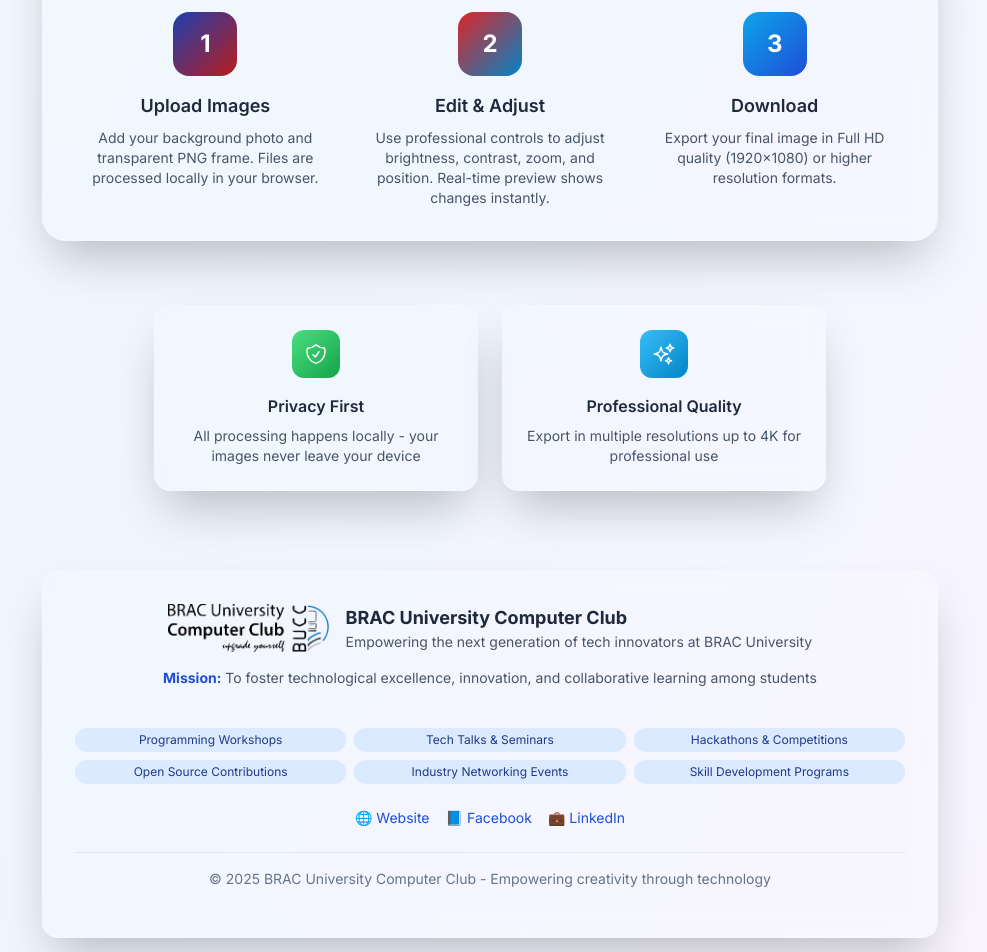
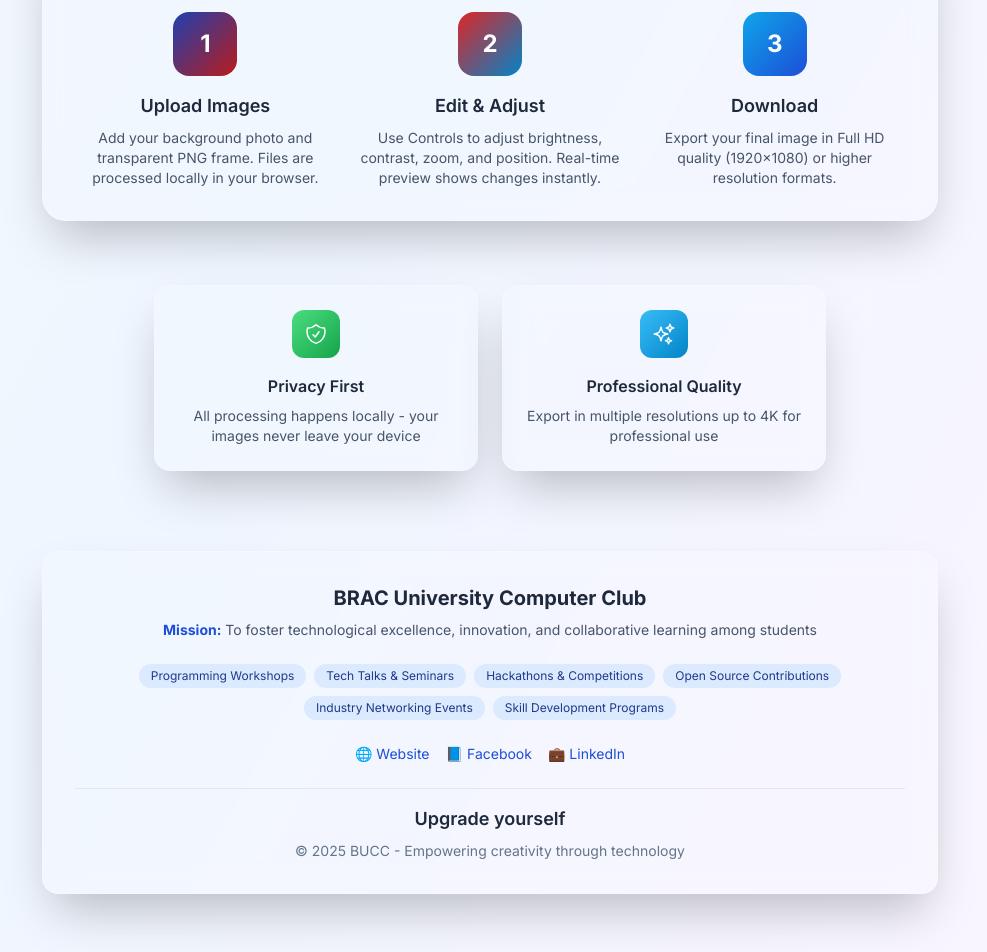
Before and after one commit to SiamFS/bucc_frame_adder, a React (Vite) app: page / in a window 1280 px wide. Shown: the part 1380-2332 px from the top of the page, without its empty margins (150-1137 px from the left). Built offline with nearby package versions, Linux system fonts and the light colour scheme.

Commit message:
refactor: remove BUCC logo from Footer component and clean up theme configuration
- Eliminated the BUCC logo from the Footer component for a cleaner design.
- Removed logo paths from organizationConfig in theme.js to streamline configuration.
- Updated app description for clarity and conciseness.

```diff
--- a/index.html
+++ b/index.html
@@ -4,8 +4,8 @@
     <meta charset="UTF-8" />
     <link rel="icon" type="image/svg+xml" href="/src/assets/BUCC_Logo_icon.svg" />
     <meta name="viewport" content="width=device-width, initial-scale=1.0" />
-    <title>BUCC Frame Editor - Professional Photo Frame Overlay Tool</title>
-    <meta name="description" content="Professional photo frame overlay tool by BRAC University Computer Club. Add transparent frames to your photos with advanced editing controls. All processing happens in your browser." />
+    <title>BUCC Frame Editor - Photo Frame Overlay Tool</title>
+    <meta name="description" content=" photo frame overlay tool by BRAC University Computer Club. Add transparent frames to your photos with advanced editing controls. All processing happens in your browser." />
     <meta name="keywords" content="BUCC, BRAC University, Computer Club, photo editor, frame overlay, image editing, canvas, React" />
     <meta name="author" content="BRAC University Computer Club" />
 
@@ -24,13 +24,13 @@
     <!-- Open Graph / Facebook -->
     <meta property="og:type" content="website" />
     <meta property="og:title" content="BUCC Frame Editor" />
-    <meta property="og:description" content="Professional photo frame overlay tool by BRAC University Computer Club" />
-    <meta property="og:image" content="/src/assets/BUCC_Logo.svg" />
+    <meta property="og:description" content="Photo frame overlay tool by BRAC University Computer Club" />
+    <meta property="og:image" content="/BUCC_Logo.svg" />
 
     <!-- Twitter -->
     <meta property="twitter:card" content="summary_large_image" />
     <meta property="twitter:title" content="BUCC Frame Editor" />
-    <meta property="twitter:description" content="Professional photo frame overlay tool by BRAC University Computer Club" />
+    <meta property="twitter:description" content="Photo frame overlay tool by BRAC University Computer Club" />
   </head>
   <body>
     <div id="root"></div>
--- a/src/App.jsx
+++ b/src/App.jsx
@@ -3,6 +3,7 @@ import { SparklesIcon, ShieldCheckIcon, ClipboardDocumentIcon } from '@heroicons
 import ImageEditor from './components/ImageEditor'
 import Navbar from './components/Navbar'
 import { organizationConfig, appConfig } from './config/theme'
+
 
 function App() {
   const [isLoaded, setIsLoaded] = useState(false)
@@ -129,7 +130,7 @@ function App() {
                   </div>
                   <h3 className="text-lg font-semibold text-slate-800 dark:text-dark-text-primary mb-2">Edit & Adjust</h3>
                   <p className="text-slate-600 dark:text-dark-text-secondary text-sm">
-                    Use professional controls to adjust brightness, contrast, zoom,
+                    Use Controls to adjust brightness, contrast, zoom,
                     and position. Real-time preview shows changes instantly.
                   </p>
                 </div>
@@ -176,31 +177,19 @@ function App() {
                     {/* Footer */}
                     <footer className="text-center mt-20 pb-8 animate-fade-in" style={{ animationDelay: '1s' }}>
                       <div className="glass-morphism rounded-2xl p-8 max-w-4xl mx-auto bg-white/10 dark:bg-dark-bg-secondary/20 backdrop-blur-md border border-white/20 dark:border-dark-border-primary">
-                        {/* BUCC Logo and Info */}
-                        <div className="flex flex-col items-center mb-6">
-                          <div className="flex items-center gap-4 mb-4">
-                            <img
-                              src="/src/assets/BUCC_Logo.svg"
-                              alt="BRAC University Computer Club"
-                              className="h-12 w-auto"
-                            />
-                            <div className="text-left">
-                              <h3 className="text-lg font-bold text-slate-800 dark:text-dark-text-primary">
-                                {organizationConfig.name}
-                              </h3>
-                              <p className="text-sm text-slate-600 dark:text-dark-text-secondary">
-                                {organizationConfig.description}
-                              </p>
-                            </div>
-                          </div>
 
-                          <p className="text-sm text-slate-600 dark:text-dark-text-secondary mb-4 max-w-2xl">
+                        {/* Club Header */}
+                        <div className="text-center mb-6">
+                          <h3 className="text-xl font-bold text-slate-800 dark:text-dark-text-primary mb-2">
+                            {organizationConfig.name}
+                          </h3>
+                          <p className="text-sm text-slate-600 dark:text-dark-text-secondary mb-4 max-w-2xl mx-auto">
                             <strong className="text-primary-600 dark:text-primary-400">Mission:</strong> {organizationConfig.mission}
                           </p>
                         </div>
 
                         {/* Club Activities */}
-                        <div className="grid grid-cols-2 md:grid-cols-3 gap-2 mb-6 text-xs">
+                        <div className="flex flex-wrap justify-center gap-2 mb-6 text-xs">
                           {organizationConfig.activities.map((activity) => (
                             <span
                               key={activity}
@@ -239,9 +228,13 @@ function App() {
                           </a>
                         </div>
 
-                        <div className="border-t border-slate-200 dark:border-dark-border-primary pt-4">
-                          <p className="text-sm text-slate-500 dark:text-dark-text-tertiary mb-4">
-                            © 2025 {organizationConfig.name} - Empowering creativity through technology
+                        {/* Motto and Copyright */}
+                        <div className="border-t border-slate-200 dark:border-dark-border-primary pt-4 text-center">
+                          <p className="text-lg font-semibold text-slate-800 dark:text-dark-text-primary mb-2">
+                            Upgrade yourself
+                          </p>
+                          <p className="text-sm text-slate-500 dark:text-dark-text-tertiary">
+                            © 2025 BUCC - Empowering creativity through technology
                           </p>
                         </div>
                       </div>
--- a/src/components/Footer.jsx
+++ b/src/components/Footer.jsx
@@ -3,7 +3,6 @@ import {
   BuildingOfficeIcon,
   AcademicCapIcon
 } from '@heroicons/react/24/outline'
-import BuccLogoIcon from '../assets/BUCC_Logo.svg'
 
 const Footer = () => {
   return (
@@ -14,13 +13,6 @@ const Footer = () => {
           {/* Header Section */}
           <div className="flex flex-col lg:flex-row items-start lg:items-center gap-6 mb-8">
             <div className="flex items-center gap-4">
-              <div className="w-16 h-16 bg-gradient-to-br from-blue-500 to-purple-600 rounded-2xl flex items-center justify-center shadow-xl">
-                <img
-                  src={BuccLogoIcon}
-                  alt="BUCC Logo"
-                  className="w-10 h-10 filter brightness-0 invert"
-                />
-              </div>
               <div>
                 <h3 className="text-2xl font-bold text-slate-800 dark:text-dark-text-primary mb-1">
                   BRAC University Computer Club
--- a/src/config/theme.js
+++ b/src/config/theme.js
@@ -213,20 +213,14 @@ export const organizationConfig = {
     'Excellence',
     'Inclusivity',
     'Continuous Learning'
-  ],
-
-  // Logo Paths
-  logos: {
-    icon: '/src/assets/BUCC_Logo_icon.svg',
-    full: '/src/assets/BUCC_Logo.svg',
-  }
+  ]
 };
 
 // Application Configuration
 export const appConfig = {
   name: 'BUCC Frame Editor',
   version: '2.0.0',
-  description: 'Professional photo frame overlay tool by BRAC University Computer Club',
+  description: 'Photo frame overlay tool by BRAC University Computer Club',
   author: 'BRAC University Computer Club',
 
   // Feature Flags
```
Also changed, not shown: src/assets/BUCC_Logo.png (deleted), src/assets/BUCC_Logo.svg (deleted).
